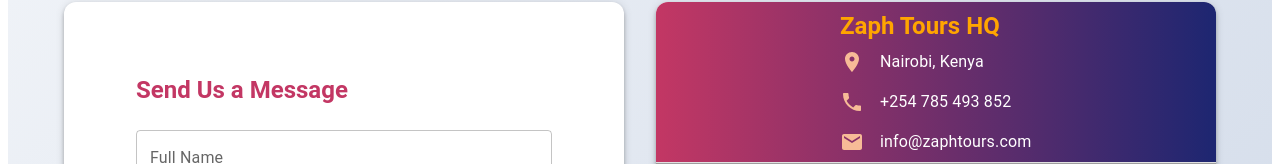
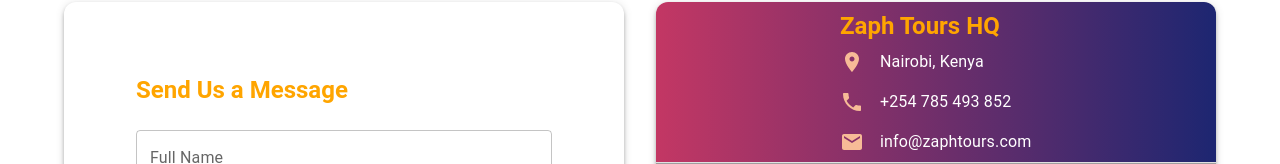
Before and after one commit to carsonideas/materialUIzaphTours, a React (Vite) app: page /contact in a window 1280 px wide. Shown: the part 395-559 px from the top of the page. Built offline with nearby package versions, Linux system fonts and the light colour scheme; grey boxes are pictures that could not be loaded.

Commit message:
color gradient trial

```diff
--- a/src/pages/ContactPage.tsx
+++ b/src/pages/ContactPage.tsx
@@ -10,7 +10,9 @@
   Link,
   Divider,
 } from "@mui/material";
+
 import { Phone, Email, LocationOn } from "@mui/icons-material";
+
 import FooterSection from "./FooterSection";
 
 const ContactPage = () => {
@@ -18,7 +20,9 @@
     <Box
       sx={{
         minHeight: "100vh",
-        background: "linear-gradient(135deg, #f5f7fa 0%, #c3cfe2 100%)",
+
+        // background: "linear-gradient(135deg, #f5f7fa 0%, #c3cfe2 100%)",
+
         paddingTop: "64px",
       }}
     >
@@ -46,7 +50,8 @@
           <Link
             href="/"
             underline="none"
-            sx={{ "&:hover": { color: "#c33764" } }}
+            sx={{ "&:hover": { color: "#c33764", } }}
+
           >
             Home
           </Link>
@@ -57,32 +62,60 @@
 
         <Grid container spacing={4}>
           <Grid size={{ xs: 12, md: 6 }}>
-            <Paper sx={{ p: 9, borderRadius: 3, boxShadow: 4 }}>
+            <Paper sx={{
+              p: 9,
+              borderRadius: 3,
+              boxShadow: 4,
+              // background: "linear-gradient(to right, #c33764, #1d2671)",
+              // background: "linear-gradient(to right, #dd5e89, #f7bb97)",
+              // color: "white",
+              // opacity: 0.9
+
+              }}>
               <Typography
+              sx={{color: "orange",}}
                 variant="h5"
                 fontWeight="bold"
                 color="#c33764"
+
                 gutterBottom
+
               >
                 Send Us a Message
               </Typography>
               <TextField
+
+
                 fullWidth
                 label="Full Name"
                 margin="normal"
                 variant="outlined"
+                // sx={{
+                // input: { color: "white" },
+                // label: { color: "white" }, }}
+
+
               />
               <TextField
                 fullWidth
                 label="Email"
                 margin="normal"
                 variant="outlined"
+
+                // sx={{
+                // input: { color: "white" },
+                // label: { color: "white" }, }}
+
               />
               <TextField
                 fullWidth
                 label="Subject"
                 margin="normal"
                 variant="outlined"
+
+                // sx={{
+                // input: { color: "white" },
+                // label: { color: "white" }, }}
               />
               <TextField
                 fullWidth
@@ -91,6 +124,10 @@
                 rows={4}
                 margin="normal"
                 variant="outlined"
+
+                // sx={{
+                // input: { color: "white" },
+                // label: { color: "white" }, }}
               />
               <Button
                 variant="contained"
@@ -132,25 +169,46 @@
                 <Typography
                   variant="h5"
                   fontWeight="bold"
-                  sx={{ marginLeft: 22, color: "orange" }}
+                  sx={{
+                    marginLeft: 22,
+                    color: "orange"
+                  }}
                   gutterBottom
                 >
                   Zaph Tours HQ
                 </Typography>
 
-                <Box sx={{ display: "flex", alignItems: "center", mb: 2 }}>
+                <Box sx={{
+                  display: "flex",
+                  alignItems: "center",
+                  mb: 2
+                    }}>
                   <LocationOn
-                    sx={{ mr: 2, color: "#f7bb97", marginLeft: 22 }}
+                    sx={{ mr: 2,
+                       color: "#f7bb97",
+                       marginLeft: 22
+                      }}
                   />
                   <Typography variant="body1">Nairobi, Kenya</Typography>
                 </Box>
 
-                <Box sx={{ display: "flex", alignItems: "center", mb: 2 }}>
-                  <Phone sx={{ mr: 2, color: "#f7bb97", marginLeft: 22 }} />
+                <Box sx={{
+                  display: "flex",
+                  alignItems: "center",
+                  mb: 2
+                  }}>
+                  <Phone sx={{
+                    mr: 2,
+                    color: "#f7bb97",
+                    marginLeft: 22
+                    }} />
                   <Typography variant="body1">+254 785 493 852</Typography>
                 </Box>
 
-                <Box sx={{ display: "flex", alignItems: "center" }}>
+                <Box sx={{
+                  display: "flex",
+                  alignItems: "center"
+                  }}>
                   <Email sx={{ mr: 2, color: "#f7bb97", ml: 22 }} />
                   <Typography variant="body1">info@zaphtours.com</Typography>
                 </Box>
```
